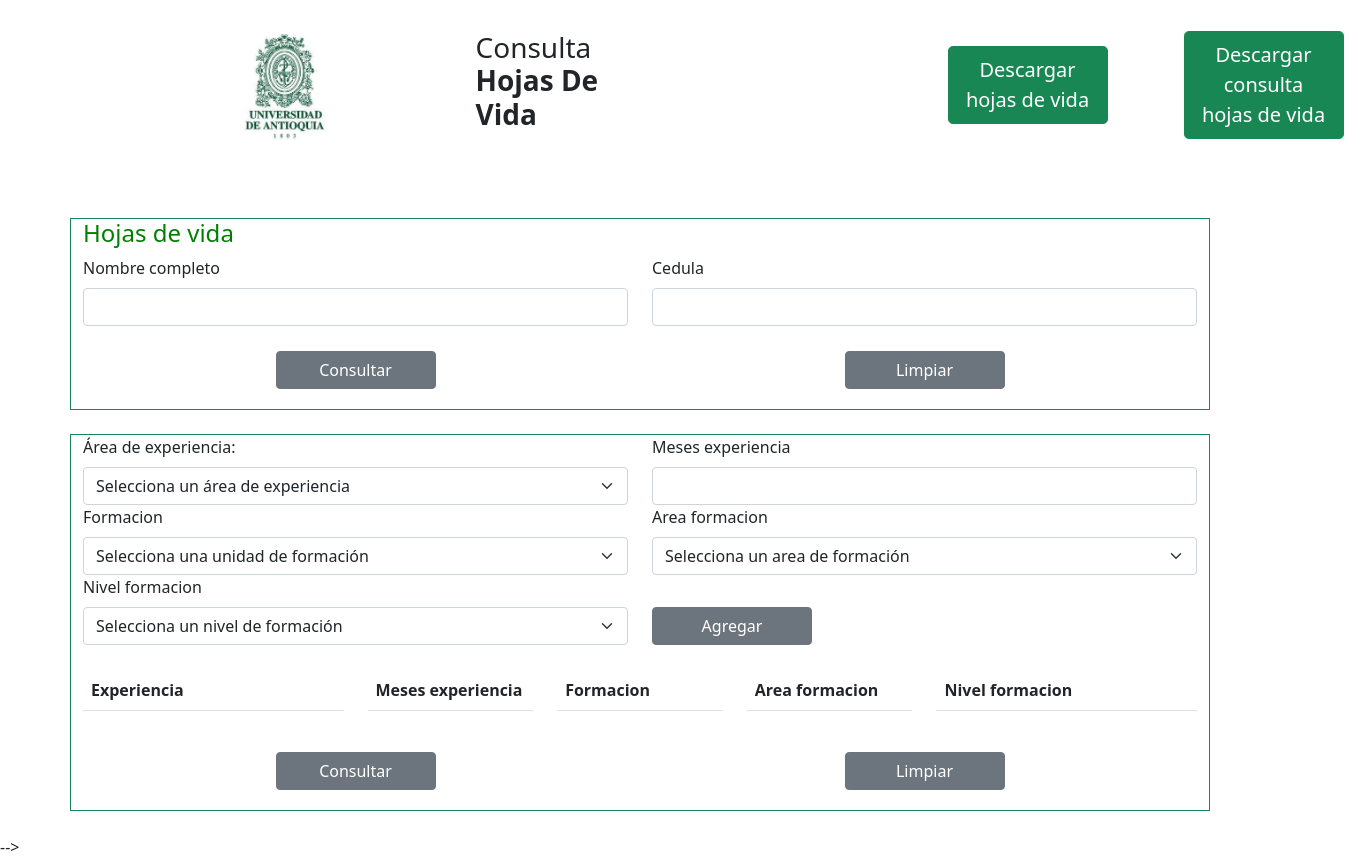
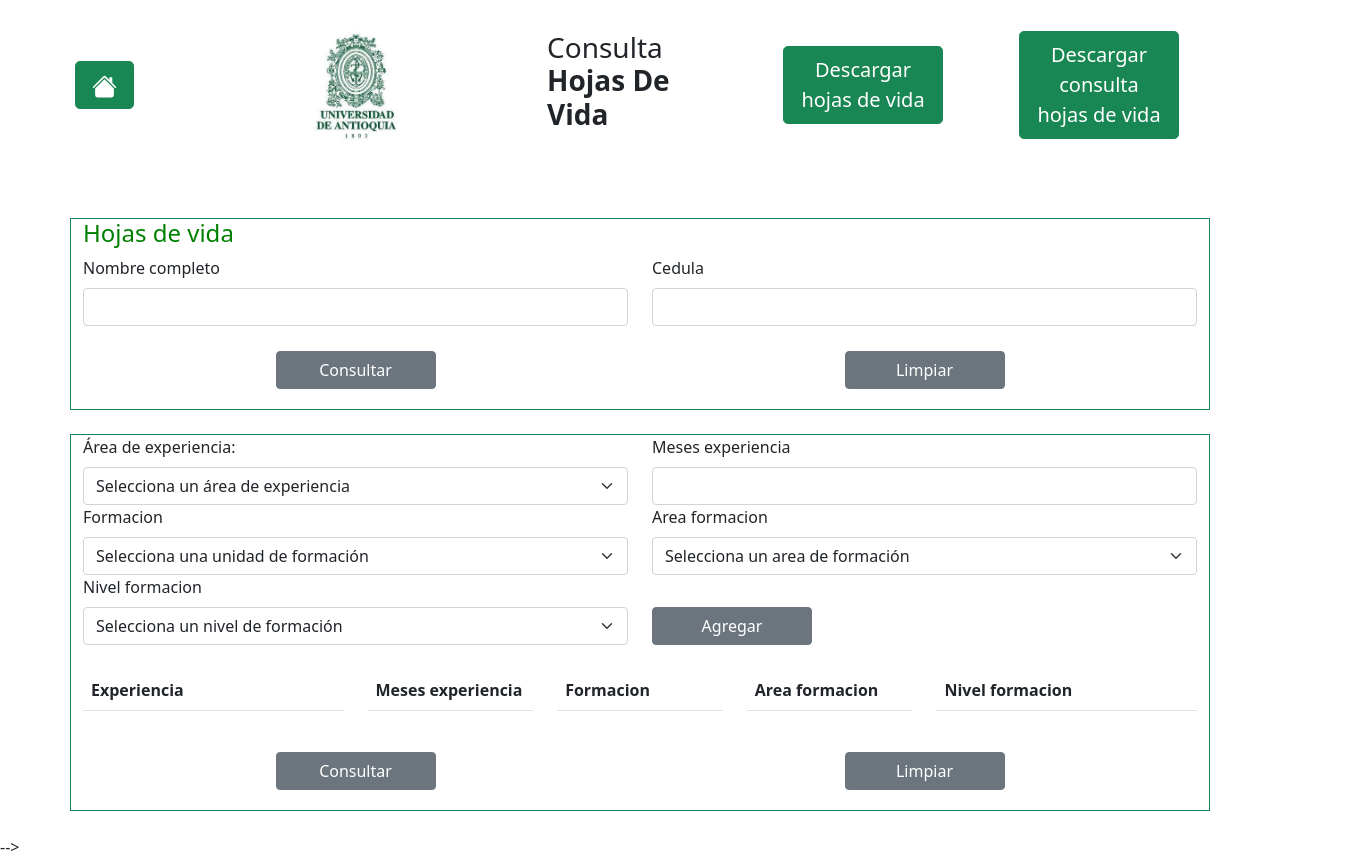
Before and after one commit to Maricelabotero/HojasDeVida_DivisionInnovacion, a website: page Public/ConsultarHojasdeVida.html in a window 1280 px wide. Shown: the whole page, 1370 px wide, since content can reach past the window. Drawn offline with nearby package versions, Linux system fonts and the light colour scheme; no server answers.

Commit message:
Update ConsultarHojasdeVida.html

```diff
--- a/Public/ConsultarHojasdeVida.html
+++ b/Public/ConsultarHojasdeVida.html
@@ -15,14 +15,26 @@
 <body>
   <div class="container">
     <div class="logo-center">
-      <div class="col-md-3"></div>
+      <div class="col-md-2">
+
+        <a href="Formulario.html" class="botones btn btn-success btn-lg" role="button" id="botoncasita"
+          data-bs-toggle="button"> <svg xmlns="http://www.w3.org/2000/svg" width="25" height="25" fill="currentColor"
+            class="bi bi-house-fill" viewBox="0 0 16 16">
+            <path fill-rule="evenodd"
+              d="m8 3.293 6 6V13.5a1.5 1.5 0 0 1-1.5 1.5h-9A1.5 1.5 0 0 1 2 13.5V9.293l6-6zm5-.793V6l-2-2V2.5a.5.5 0 0 1 .5-.5h1a.5.5 0 0 1 .5.5z" />
+            <path fill-rule="evenodd"
+              d="M7.293 1.5a1 1 0 0 1 1.414 0l6.647 6.646a.5.5 0 0 1-.708.708L8 2.207 1.354 8.854a.5.5 0 1 1-.708-.708L7.293 1.5z" />
+          </svg></a>
+
+
+      </div>
       <div class="col-md-2">
         <img src="img/logo.jpg" />
       </div>
       <div class="col-md-2">
         <h3>Consulta<br><b>Hojas De Vida</b></h3>
       </div>
-      <div class="col-md-2"></div>
+
       <div class="col-md-2">
         <button type="button" class="botones btn btn-success btn-lg" style="width: 160px;" id="DescargarExcel"
           onclick="ConsultaExcel()">Descargar hojas de vida</button>
```
Lines whose indentation alone changed are shown as unchanged.
